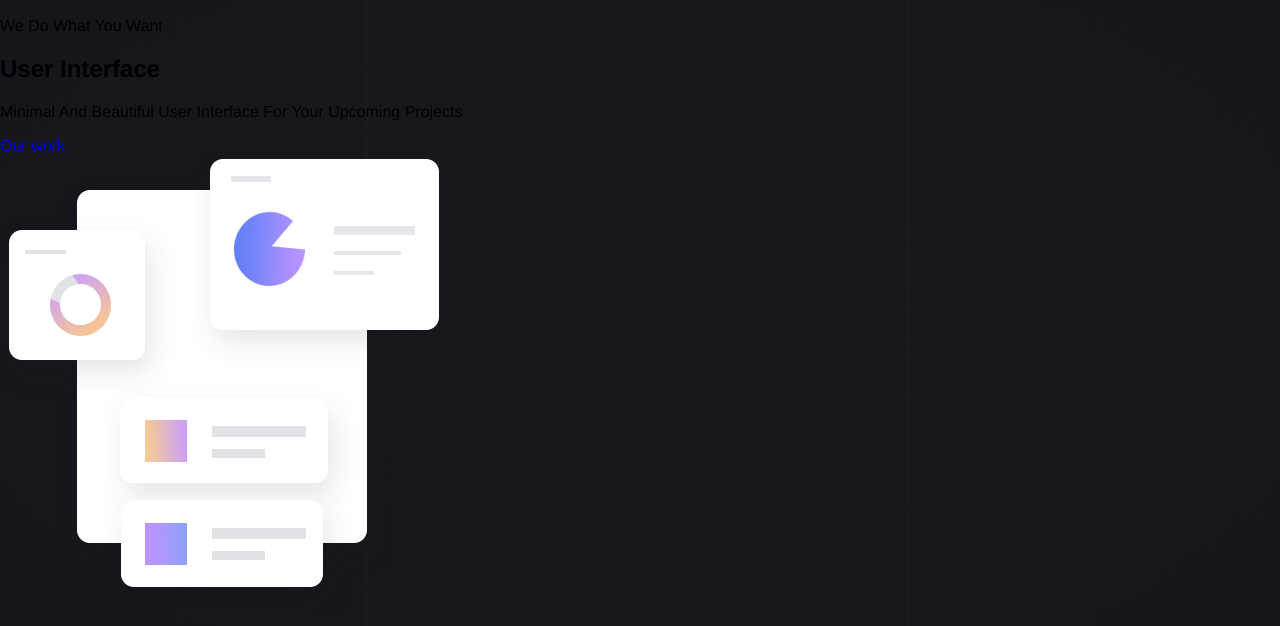
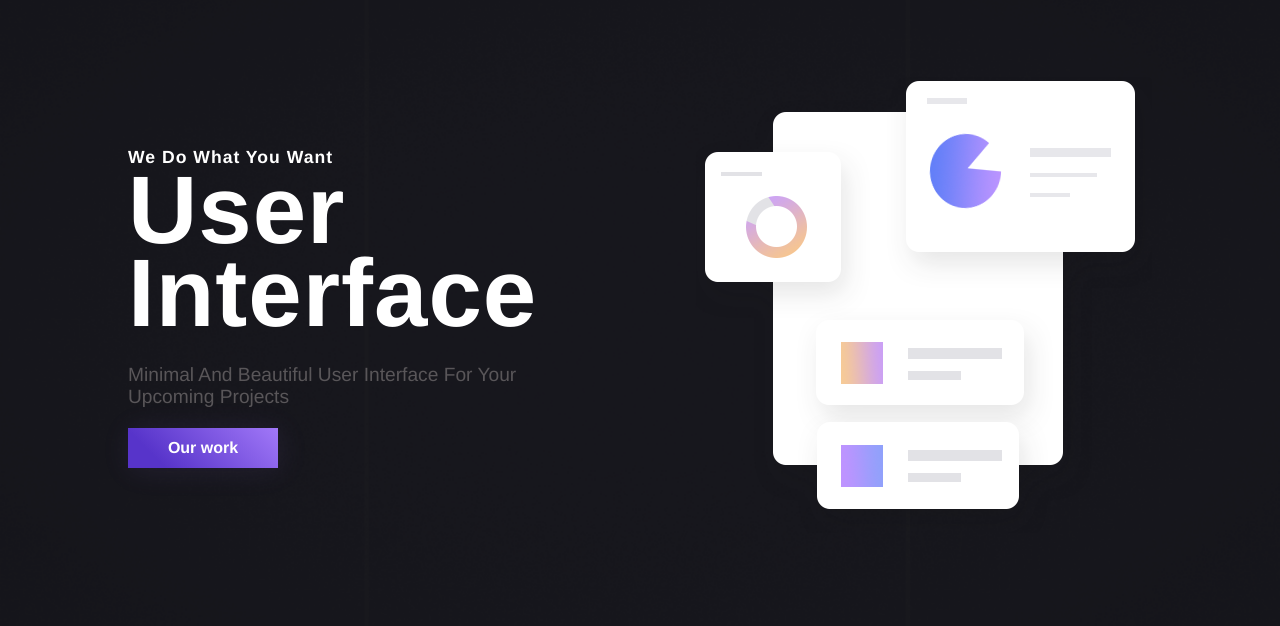
Before and after one commit to bigidiki/mysecond, a plain HTML site: page index.html in a window 1280 px wide. Shown: the part 80-706 px from the top of the page. Drawn offline with Linux system fonts and the light colour scheme.

Commit message:
1-Доработка css

```diff
--- a/css/stylecss.css
+++ b/css/stylecss.css
@@ -40,5 +40,47 @@ nav{
     position: fixed;
     right: 60px;
     top: 40px;
-    z-index: 2;
+    z-index: 3;
 }
+.main-box{
+    display: flex;
+    justify-content: space-between;
+    align-items: center;
+    margin: 60px 10%;
+}
+.text{
+    width: 400px;
+}
+.text span{
+    font-weight: 700;
+    color: #ffffff;
+    letter-spacing: 1px;
+    font-size: 1.1rem;
+}
+.text h2{
+    color: #ffffff;
+    font-size: 6rem;
+    letter-spacing: 1px;
+    font-weight: 700;
+    margin: 0px 0px 30px 0px;
+    line-height: 83px;
+}
+.text p{
+    color: #595659;
+    font-weight: 400px;
+    margin: 0px;
+    font-size: 1.2rem;
+}
+.btn{
+    width: 150px;
+    height: 40px;
+    display: flex;
+    justify-content: center;
+    align-items: center;
+    background: linear-gradient(45deg,#5734ca 20%,#a178f8);
+    color: #ffffff;
+    font-weight: 600;
+    font-size: 1rem;
+    margin-top: 20px;
+    box-shadow: 2px 2px 30px rgba(161,120,248,0.1);
+}
```
